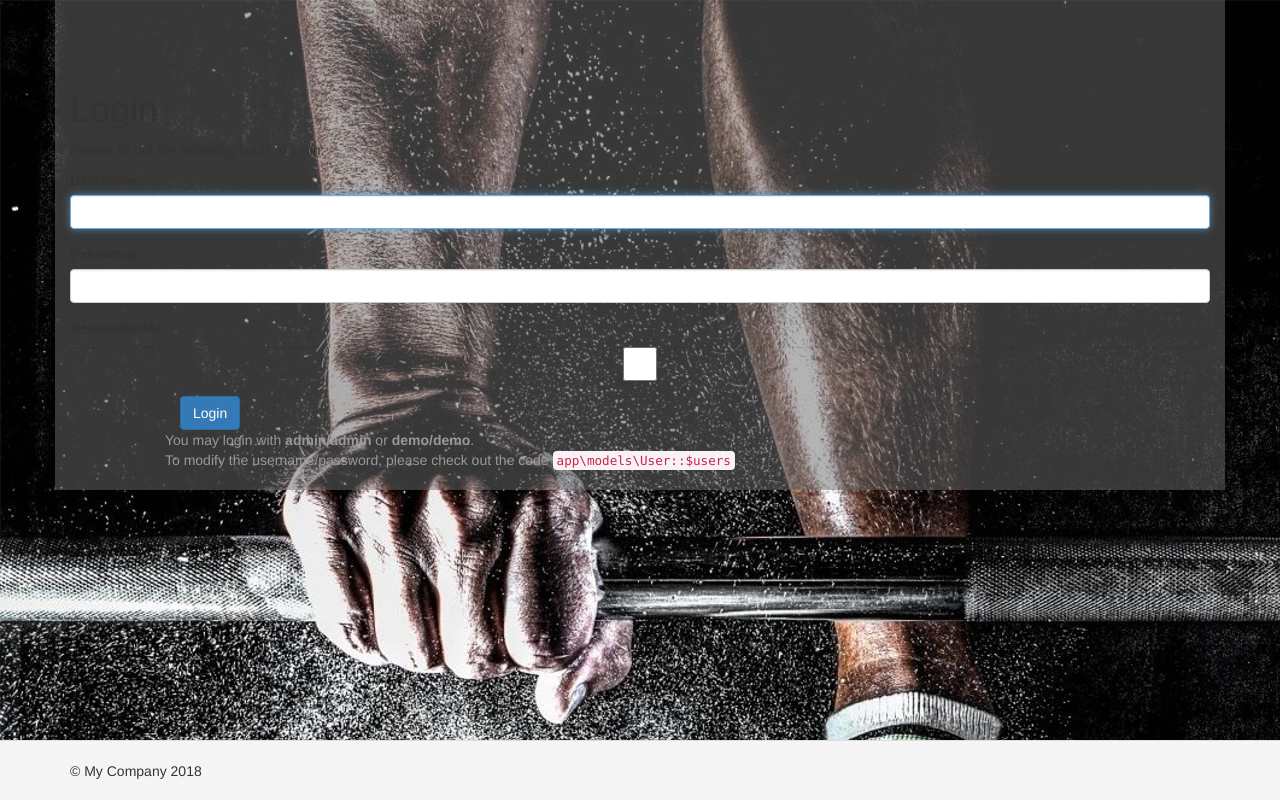
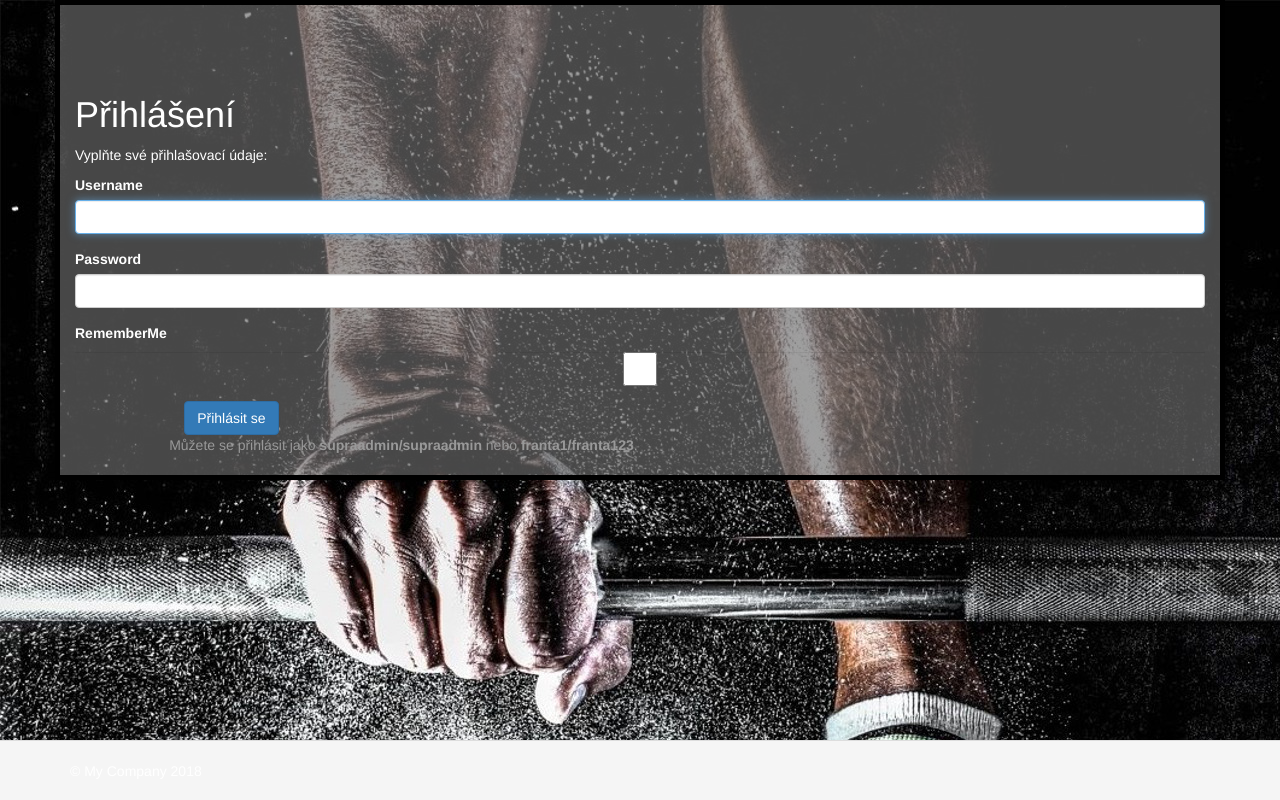
Before and after one commit to Salvationek/Supra-Posilovna, a Yii app: template views/site/login.php in a window 1280 px wide. Run offline with PHP 8.4 and a stand-in for Yii, Linux system fonts and the light colour scheme; the template is opened without the code that fills it, so the values that code supplies are empty; form fields are guessed from the names that the template uses; some libraries are stand-ins or nearby versions.

Commit message:
Částečný překlad do češtiny.

```diff
--- a/views/layouts/main.php
+++ b/views/layouts/main.php
@@ -44,12 +44,12 @@ AppAsset::register($this);
             ['label' => 'Kontakty', 'url' => ['/site/contact']],
             ['label' => 'Uživatelé', 'url' => ['/user/index']],
             Yii::$app->user->isGuest ? (
-                ['label' => 'Login', 'url' => ['/site/login']]
+                ['label' => 'Přihlásit', 'url' => ['/site/login']]
             ) : (
                 '<li>'
                 . Html::beginForm(['/site/logout'], 'post')
                 . Html::submitButton(
-                    'Logout (' . Yii::$app->user->identity->username . ')',
+                    'Odhlásit (' . Yii::$app->user->identity->username . ')',
                     ['class' => 'btn btn-link logout']
                 )
                 . Html::endForm()
--- a/views/site/about.php
+++ b/views/site/about.php
@@ -4,7 +4,7 @@
 
 use yii\helpers\Html;
 
-$this->title = 'About';
+$this->title = 'O nás';
 $this->params['breadcrumbs'][] = $this->title;
 ?>
 <div class="site-about">
--- a/views/site/index.php
+++ b/views/site/index.php
@@ -2,7 +2,7 @@
 
 /* @var $this yii\web\View */
 
-$this->title = 'My Yii Application';
+$this->title = 'Úvod';
 ?>
 <div class="site-index">
 
--- a/views/site/login.php
+++ b/views/site/login.php
@@ -7,13 +7,13 @@
 use yii\helpers\Html;
 use yii\bootstrap\ActiveForm;
 
-$this->title = 'Login';
+$this->title = 'Přihlášení';
 $this->params['breadcrumbs'][] = $this->title;
 ?>
 <div class="site-login">
     <h1><?= Html::encode($this->title) ?></h1>
 
-    <p>Please fill out the following fields to login:</p>
+    <p>Vyplňte své přihlašovací údaje:</p>
 
     <?php $form = ActiveForm::begin([
         'id' => 'login-form',
@@ -34,14 +34,13 @@ $this->params['breadcrumbs'][] = $this->title;
 
         <div class="form-group">
             <div class="col-lg-offset-1 col-lg-11">
-                <?= Html::submitButton('Login', ['class' => 'btn btn-primary', 'name' => 'login-button']) ?>
+                <?= Html::submitButton('Přihlásit se', ['class' => 'btn btn-primary', 'name' => 'login-button']) ?>
             </div>
         </div>
 
     <?php ActiveForm::end(); ?>
 
     <div class="col-lg-offset-1" style="color:#999;">
-        You may login with <strong>admin/admin</strong> or <strong>demo/demo</strong>.<br>
-        To modify the username/password, please check out the code <code>app\models\User::$users</code>.
+       Můžete se přihlásit jako <strong>supraadmin/supraadmin</strong> nebo <strong>franta1/franta123</strong>.<br>
     </div>
 </div>
--- a/web/css/site.css
+++ b/web/css/site.css
@@ -2,6 +2,7 @@ html,
 body {
     height: 100%;
     background: url("/img/wallpaper.jpg") no-repeat;
+    color:white;
 }
 
 .wrap {
@@ -116,5 +117,20 @@ a.desc:after {
 }
 
 .mainblock {
-    background-color: rgba(110, 110, 110, 0.5);
+    background-color: rgba(110, 110, 110, 0.65);
+    border: 5px solid black;
 }
+
+th {
+    background-color: black;
+    opacity: 0.7;
+}
+
+td {
+    background-color: black;
+    opacity: 0.7;
+}
+
+table a {
+    color: #57b1ff;
+}
```
Also changed, not shown: views/site/contact.php (+3 -4 lines).
